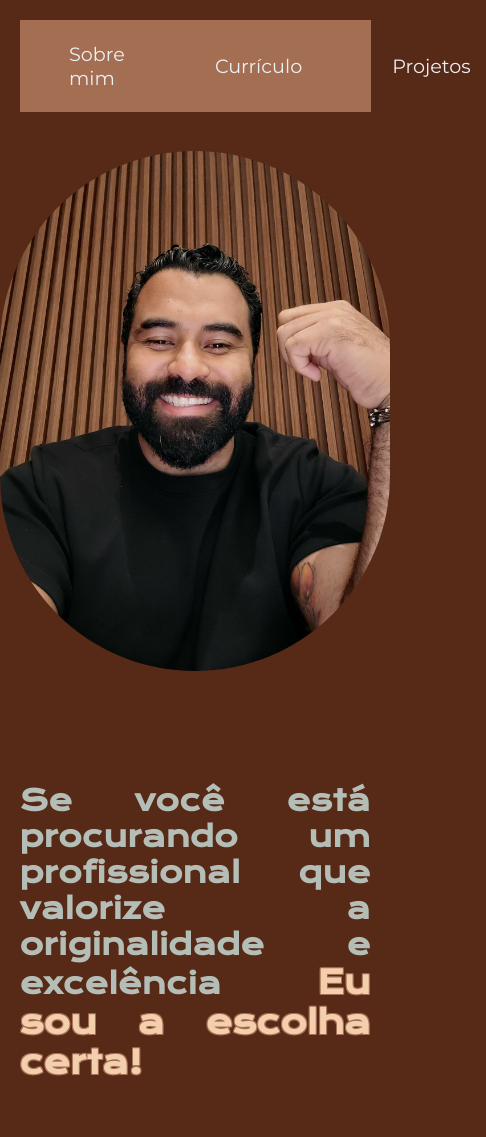
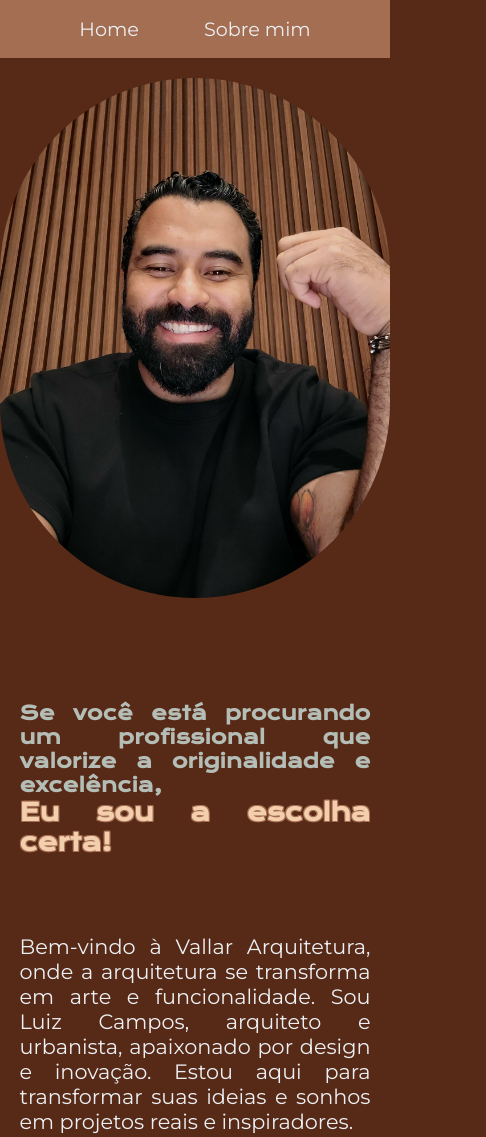
Before and after one commit to DescomplicaDevDan/projetoluiz, a plain HTML site: page index.html in a window 390 px wide. Shown: the top 1137 px of the page, 486 px wide, since content can reach past the window. Drawn offline with nearby package versions, Linux system fonts and the light colour scheme.

Commit message:
Add files via upload

```diff
--- a/estiloluiz.css
+++ b/estiloluiz.css
@@ -142,15 +142,20 @@ body {
 @media (max-width: 1200px) {
 
     .cabecalho {
-        padding: 5%;
+        padding: 0%;
     }
 
     .cabecalho__menu {
+        display: flex;
+        flex-wrap: wrap;
         justify-content: center;
+        gap: 15px;
     }
 
     .cabecalho__menu__link {
         font-size: 1.2rem;
+        display: inline-block;
+        padding: 5px 15px;
     }
     .apresentacao {
         flex-direction: column-reverse;
@@ -161,20 +166,24 @@ body {
     }
 
     .apresentacao__conteudo__titulo {
-        font-size: 1.8rem;
+        font-size: 1.2rem;
+        text-align: justify;
+    }
+    .titulo-destaque {
+        font-size: 1.5rem;
     }
 
     .apresentacao__conteudo__texto {
         font-size: 1.3rem;
-        margin-right: 10px;
+        margin-right: 0;
     }
 
     .frase__efeito {
-        font-size: 1.5rem;;
+        font-size: 1.5rem;
     }
 
     .apresentacao__link__subtitulo {
-        font-size: 1.3rem;
+        font-size: 1.2rem;
     }
 
     .apresentacao__dos__links__redes {
@@ -183,7 +192,7 @@ body {
     }
 
     .rodape {
-        font-size: 1.2rem;
+        font-size: 0.8rem;
         padding: 16px;
     }
 
--- a/index.html
+++ b/index.html
@@ -12,14 +12,14 @@
         <nav class="cabecalho__menu">
             <a class="cabecalho__menu__link" href="index.html">Home</a>
             <a class="cabecalho__menu__link" href="about.html">Sobre mim</a>
-            <a class="cabecalho__menu__link" href="curriculo.html">Currículo</a>
-            <a class="cabecalho__menu__link" href="projetos.html">Projetos</a>
+           <!-- <a class="cabecalho__menu__link" href="curriculo.html">Currículo</a>
+            <a class="cabecalho__menu__link" href="projetos.html">Projetos</a>-->
         </nav>
     </header>
     <main class="apresentacao">
         <section class="apresentacao__conteudo">
             <h1 class="apresentacao__conteudo__titulo">Se você está procurando um profissional que valorize a
-                originalidade e excelência
+                originalidade e excelência,<br>
                 <strong class="titulo-destaque">Eu sou a escolha certa!</strong>
             </h1>
             <p class="apresentacao__conteudo__texto">
```
